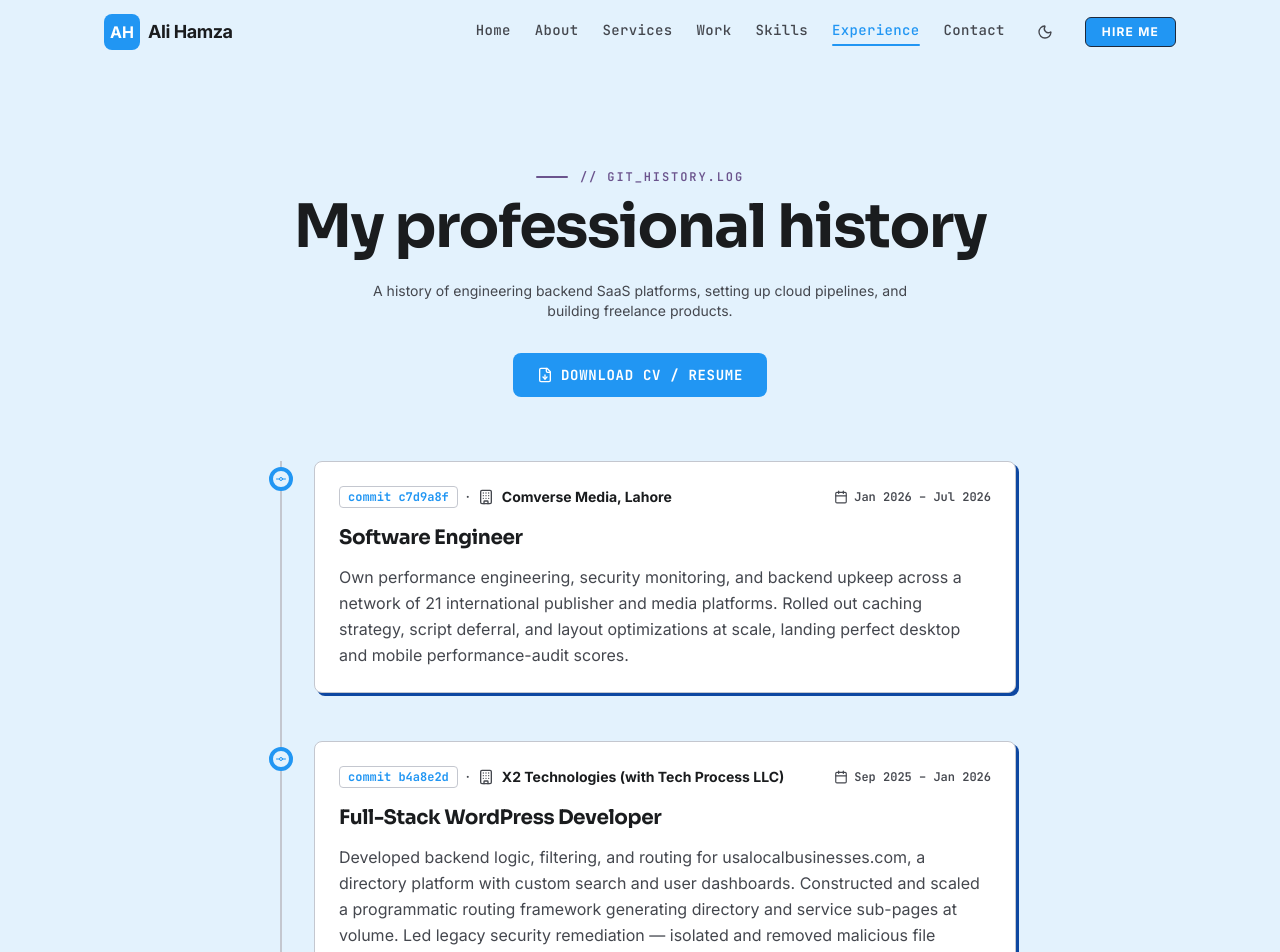
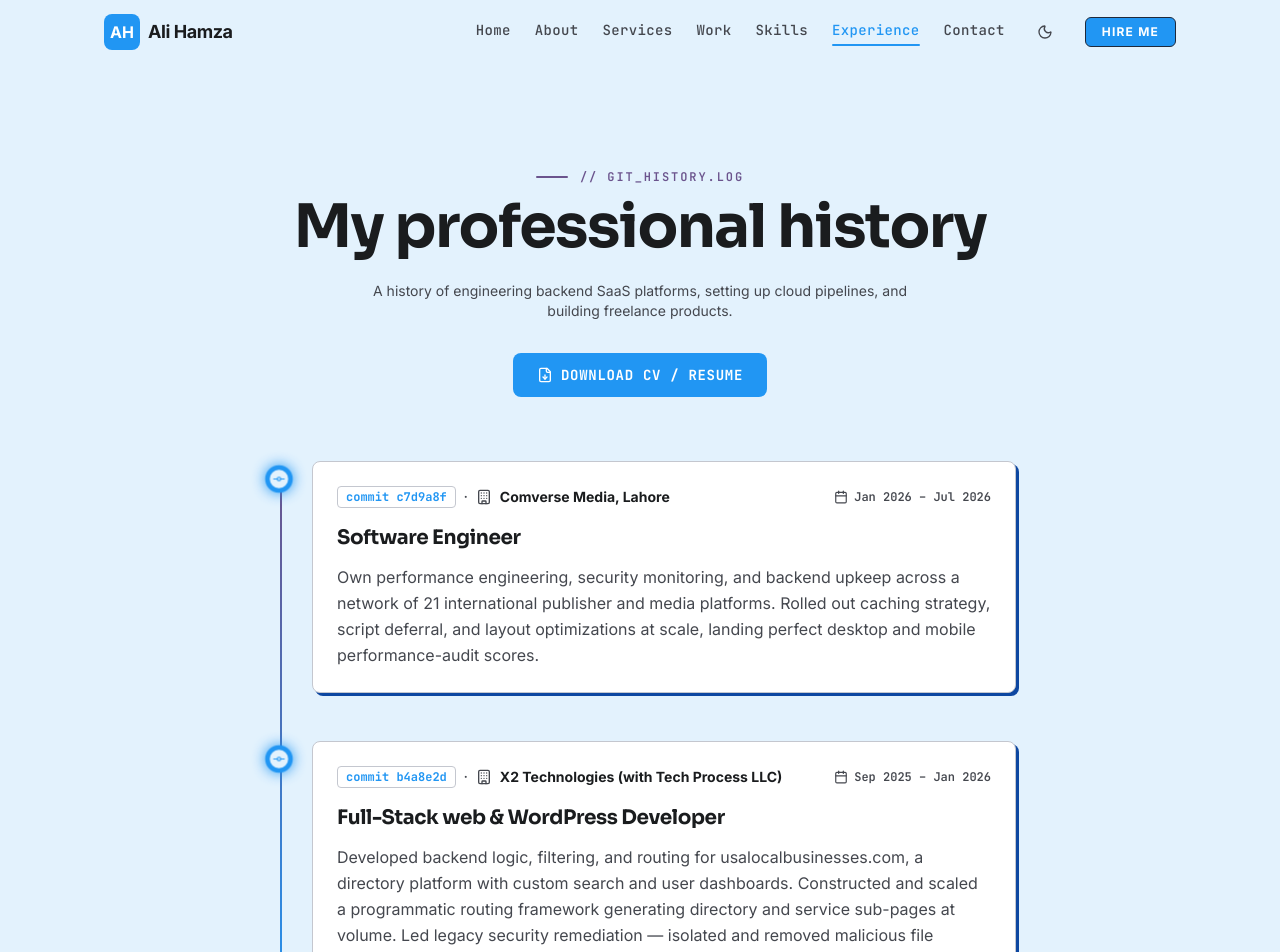
Before and after one commit to hamaza7867/Portfolio, a Next.js app: page /experience in a window 1280 px wide. Shown: the top 952 px of the page. Built offline with nearby package versions, Linux system fonts and the light colour scheme.

Commit message:
chore: update job title for X2 Technologies and implement scroll-linked timeline line and node activations

```diff
--- a/src/app/experience/page.tsx
+++ b/src/app/experience/page.tsx
@@ -1,6 +1,8 @@
 'use client';
 
+import { useRef } from 'react';
 import { Calendar, Building, FileDown, GitCommit } from 'lucide-react';
+import { motion, useScroll } from 'framer-motion';
 import ScrollReveal from '@/components/portfolio/ScrollReveal';
 
 const experiences = [
@@ -13,7 +15,7 @@ const experiences = [
   },
   {
     commit: 'b4a8e2d',
-    role: 'Full-Stack WordPress Developer',
+    role: 'Full-Stack web & WordPress Developer',
     company: 'X2 Technologies (with Tech Process LLC)',
     period: 'Sep 2025 – Jan 2026',
     desc: 'Developed backend logic, filtering, and routing for usalocalbusinesses.com, a directory platform with custom search and user dashboards. Constructed and scaled a programmatic routing framework generating directory and service sub-pages at volume. Led legacy security remediation — isolated and removed malicious file injections via FTP/SFTP to restore platform stability.',
@@ -35,6 +37,12 @@ const experiences = [
 ];
 
 export default function ExperiencePage() {
+  const containerRef = useRef<HTMLDivElement>(null);
+  const { scrollYProgress } = useScroll({
+    target: containerRef,
+    offset: ["start center", "end center"]
+  });
+
   return (
     <div className="py-16 md:py-24 max-w-[800px] mx-auto px-6">
       {/* Title */}
@@ -62,16 +70,37 @@ export default function ExperiencePage() {
       </ScrollReveal>
 
       {/* Vertical Git commit timeline */}
-      <div className="relative border-l-2 ml-4 pl-8 space-y-12" style={{ borderColor: 'var(--border-variant)' }}>
+      <div ref={containerRef} className="relative ml-4 pl-8 space-y-12">
+        {/* Background Track Line */}
+        <div
+          className="absolute left-0 top-3 bottom-3 w-[2px]"
+          style={{ background: 'var(--border-variant)' }}
+        />
+
+        {/* Colored Progress-Filled Line */}
+        <motion.div
+          className="absolute left-0 top-3 bottom-3 w-[2px] origin-top"
+          style={{
+            scaleY: scrollYProgress,
+            background: 'linear-gradient(to bottom, var(--accent-purple), var(--accent-cyan))',
+          }}
+        />
+
         {experiences.map((exp, i) => (
           <ScrollReveal key={exp.role + i} delay={i * 0.05} className="relative">
-            {/* Timeline node marker (Git Commit Node) */}
-            <span
-              className="absolute -left-[45px] top-1.5 w-6 h-6 rounded-full border-4 bg-background flex items-center justify-center transition-all duration-300 hover:scale-125"
-              style={{ borderColor: 'var(--accent-cyan)' }}
+            {/* Timeline node marker (Git Commit Node) with viewport-based pass-by activation */}
+            <motion.span
+              className="absolute -left-[45px] top-1.5 w-6 h-6 rounded-full border-4 bg-background flex items-center justify-center transition-all duration-300 z-10"
+              initial={{ borderColor: 'var(--border-variant)', scale: 0.9, boxShadow: 'none' }}
+              whileInView={{
+                borderColor: 'var(--accent-cyan)',
+                scale: 1.15,
+                boxShadow: '0 0 12px var(--accent-cyan)',
+              }}
+              viewport={{ once: false, margin: "-45% 0px -45% 0px" }}
             >
-              <GitCommit size={12} style={{ color: 'var(--accent-cyan)' }} />
-            </span>
+              <GitCommit size={12} className="transition-colors duration-300" style={{ color: 'var(--accent-cyan)' }} />
+            </motion.span>
 
             <div className="card p-6 bg-surface border-variant shadow-sm hover:shadow-md transition-all duration-300">
               <div className="flex flex-wrap items-center justify-between gap-3 mb-4">
```
